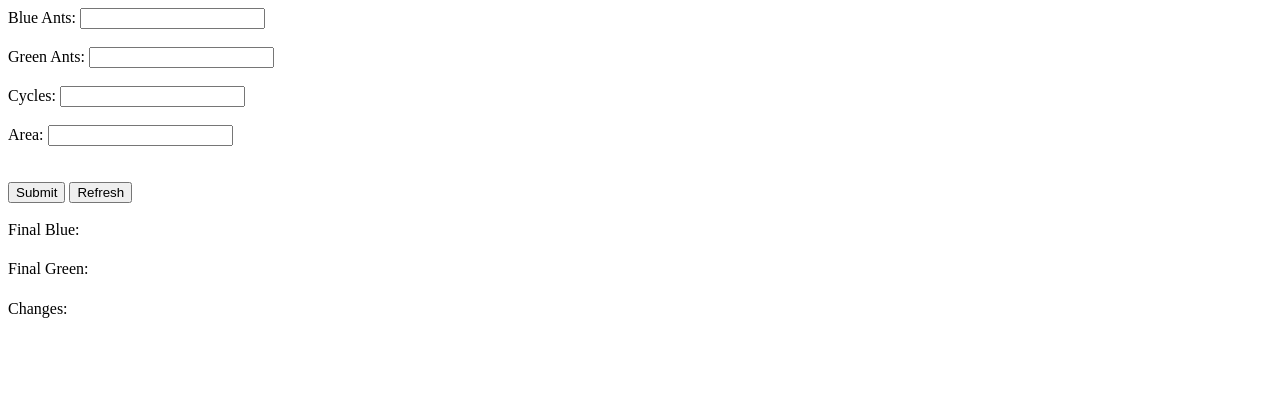
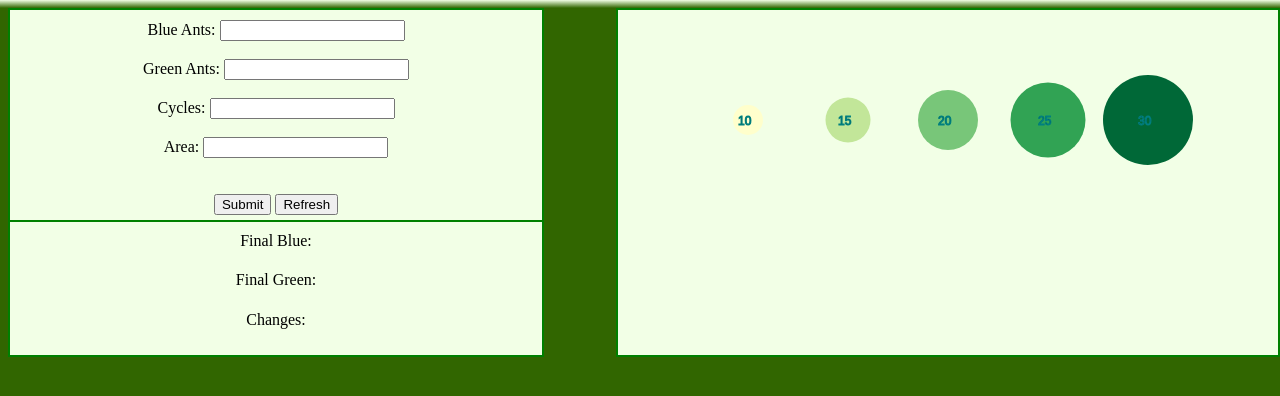
Before and after one commit to mankek/Ant-Colony, a Flask app: page / in a window 1280 px wide. Shown: the top 396 px of the page. Run offline with Flask 2, Linux system fonts and the light colour scheme; some libraries are stand-ins or nearby versions.

Commit message:
aesthetics and placeholder graph

```diff
--- a/App/api.py
+++ b/App/api.py
@@ -8,7 +8,7 @@ app = Flask(__name__)
 @app.route('/', methods=['GET'])
 @app.route('/index', methods=['GET'])
 def index():
-    return render_template('index.html')
+    return render_template('index.html', history="None")
 
 
 @app.route('/result', methods=['POST'])
@@ -19,7 +19,7 @@ def results():
         num_cycles = int(request.form['cycles'])
         area = int(request.form['range'])
         ants = methods.get_ants(number_blue, number_green)
-        Blue, Green, changes = methods.cycle_ants(num_cycles, area, ants)
-        return render_template('index.html', Blue=Blue, Green=Green, changes=changes)
+        Blue, Green, changes, hist = methods.cycle_ants(num_cycles, area, ants)
+        return render_template('index.html', Blue=Blue, Green=Green, changes=changes, history=hist)
     elif request.form['action'] == 'refresh':
         return redirect("index")
--- a/App/methods.py
+++ b/App/methods.py
@@ -44,7 +44,7 @@ def cycle_ants(cycles, position_range, ants):
         elif ants[v]['color'] == 'blue':
             Blue += 1
     # print(position_history)
-    return Blue, Green, changes_per_cycle
+    return Blue, Green, changes_per_cycle, position_history
 
 
 # If ants have met, records color of ant that was met
--- /dev/null
+++ b/App/static/chart.js
@@ -0,0 +1,59 @@
+var width = 500;
+var height = 320;
+
+if (hist === "None"){
+    var data = [10, 15, 20, 25, 30]
+    console.log(hist)
+} else {
+    var data = [5, 10, 15, 20, 25]
+    console.log(hist)
+};
+
+var colors = ['#ffffcc','#c2e699','#78c679','#31a354','#006837'];
+
+var svg = d3.select("#chart")
+    .append("svg")
+    .attr("width", width)
+    .attr("height", height);
+
+var g = svg.selectAll("g")
+    .data(data)
+    .enter()
+    .append("g")
+    .attr("transform", function(d, i) {
+        return "translate(0,0)";
+    })
+
+g.append("circle")
+    .attr("cx", function(d, i) {
+        return i*100 + 50;
+    })
+    .attr("cy", function(d, i) {
+        return 100;
+    })
+    .attr("r", function(d) {
+        return d*1.5;
+    })
+    .attr("fill", function(d, i) {
+        return colors[i];
+    })
+    .on("mouseover", function() {
+        var cir = d3.select(this)
+        cir.transition()
+            .ease(d3.easeLinear)
+            .duration(2000)
+            .attr("cy", 200)
+    });
+
+
+g.append("text")
+    .attr("x", function(d, i) {
+        return i * 100 + 40;
+    })
+    .attr("y", 105)
+    .attr("stroke", "teal")
+    .attr("font-size", "12px")
+    .attr("font-family", "sans-serif")
+    .text(function(d) {
+        return d;
+    });
--- /dev/null
+++ b/App/static/index.css
@@ -0,0 +1,25 @@
+body {
+    background-image: linear-gradient(#f2ffe6, #316600);
+    background-repeat: no-repeat;
+    background-color: #316600;
+}
+div {
+    position: absolute;
+    background-color: #f2ffe6;
+    border: 2px solid green;
+    text-align: center;
+    padding: 10px;
+}
+#start_param{
+    width: 40%;
+    height: 200px;
+}
+#results{
+    top: 220px;
+    width: 40%;
+}
+#chart{
+    width: 50%;
+    height: 325px;
+    right: 0px;
+}
--- a/App/templates/index.html
+++ b/App/templates/index.html
@@ -3,9 +3,11 @@
 <head>
     <meta charset="UTF-8">
     <title>Ant Colony</title>
+    <script type="text/javascript" src="http://d3js.org/d3.v4.min.js"></script>
+    <link rel="stylesheet" href="/static/index.css">
 </head>
 <body>
-    <div id="start param">
+    <div id="start_param">
         <form action="/result" method="post">
             <label>Blue Ants: </label><input type="number" name="blue"><br><br>
             <label>Green Ants: </label><input type="number" name="green"><br><br>
@@ -15,7 +17,6 @@
             <button type="submit" name="action" value="submit">Submit</button> <button type="submit" name="action" value="refresh">Refresh</button>
         </form>
     </div>
-    <br>
     <div id="results">
         <label>Final Blue: </label><h1>{{ Blue }}</h1><label>Final Green: </label><h1>{{ Green }}</h1>
         <label>Changes:</label>
@@ -30,5 +31,11 @@
             {% endfor %}
         </ul>
     </div>
+    <div id="chart">
+        <script>
+            var hist = {{ history|tojson|safe }};
+        </script>
+        <script src="/static/chart.js"></script>
+    </div>
 </body>
 </html>
```
